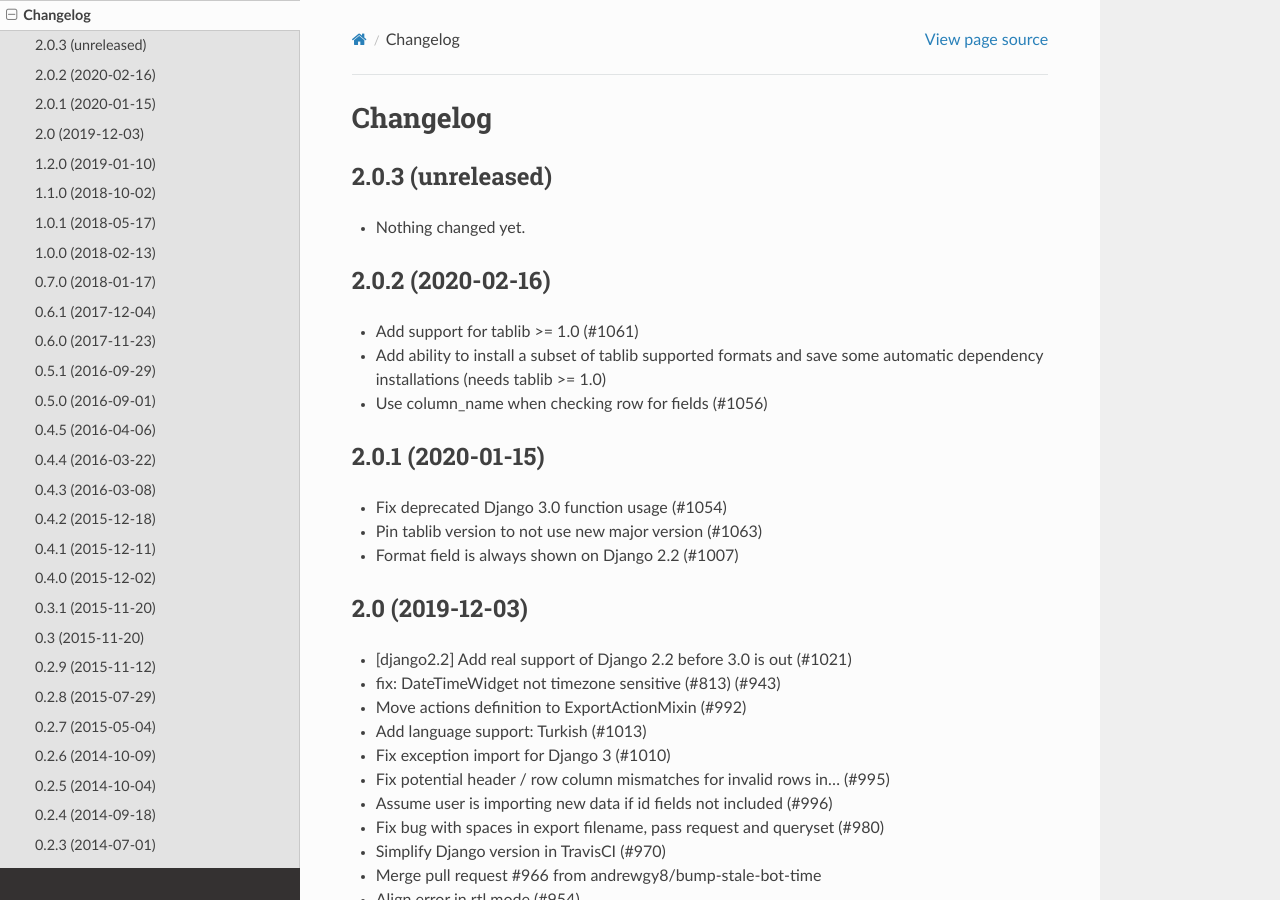
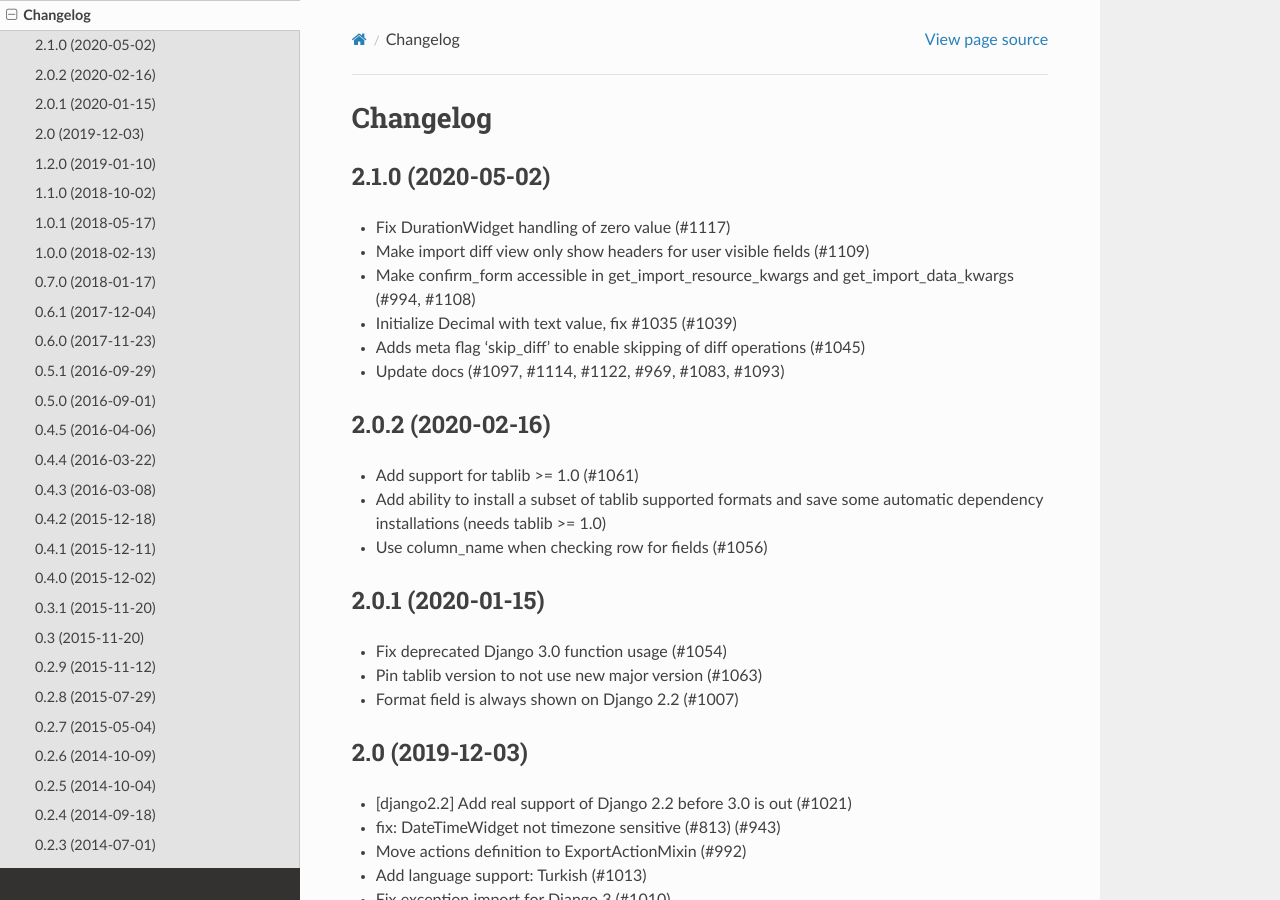
Before and after one commit to django-import-export/django-import-export, a Sphinx documentation site: the page built from docs/changelog.rst, in a window 1280 px wide and 900 px high. Built offline with Sphinx 7.4.7 and the Read the Docs theme 2.0.0, drawn with Linux system fonts in a browser that asks for light colours.

Commit message:
Update changelog for 2.1.0

```diff
--- a/docs/changelog.rst
+++ b/docs/changelog.rst
@@ -2,10 +2,20 @@ Changelog
 =========
 
 
-2.0.3 (unreleased)
+2.1.0 (2020-05-02)
 ------------------
 
-- Nothing changed yet.
+- Fix DurationWidget handling of zero value (#1117)
+
+- Make import diff view only show headers for user visible fields (#1109)
+
+- Make confirm_form accessible in get_import_resource_kwargs and get_import_data_kwargs (#994, #1108)
+
+- Initialize Decimal with text value, fix #1035 (#1039)
+
+- Adds meta flag 'skip_diff' to enable skipping of diff operations (#1045)
+
+- Update docs (#1097, #1114, #1122, #969, #1083, #1093)
 
 
 2.0.2 (2020-02-16)
```
